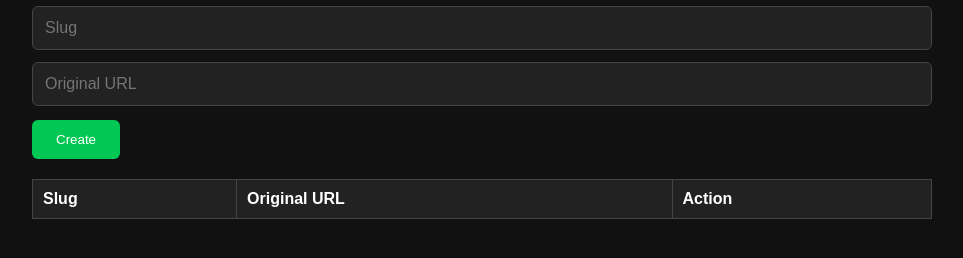
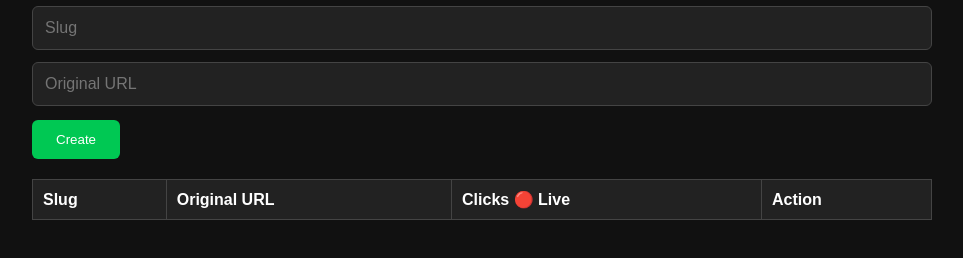
Before and after one commit to GOFLI-IO/lietime, a plain HTML site: page dashboard.html in a window 1280 px wide. Shown: the part 88-346 px from the top of the page, without its empty margins (158-1121 px from the left). Drawn offline with Linux system fonts and the light colour scheme; no server answers.

Commit message:
Update dashboard.html

```diff
--- a/dashboard.html
+++ b/dashboard.html
@@ -7,7 +7,6 @@
   <link rel="stylesheet" href="style.css">
 </head>
 <body>
-
   <div class="container">
     <h1>GoFlie Admin Dashboard</h1>
 
@@ -22,6 +21,7 @@
         <tr>
           <th>Slug</th>
           <th>Original URL</th>
+          <th>Clicks 🔴 Live</th>
           <th>Action</th>
         </tr>
       </thead>
@@ -30,6 +30,5 @@
   </div>
 
   <script src="app.js"></script>
-
 </body>
 </html>
```
Lines whose indentation alone changed are shown as unchanged.
